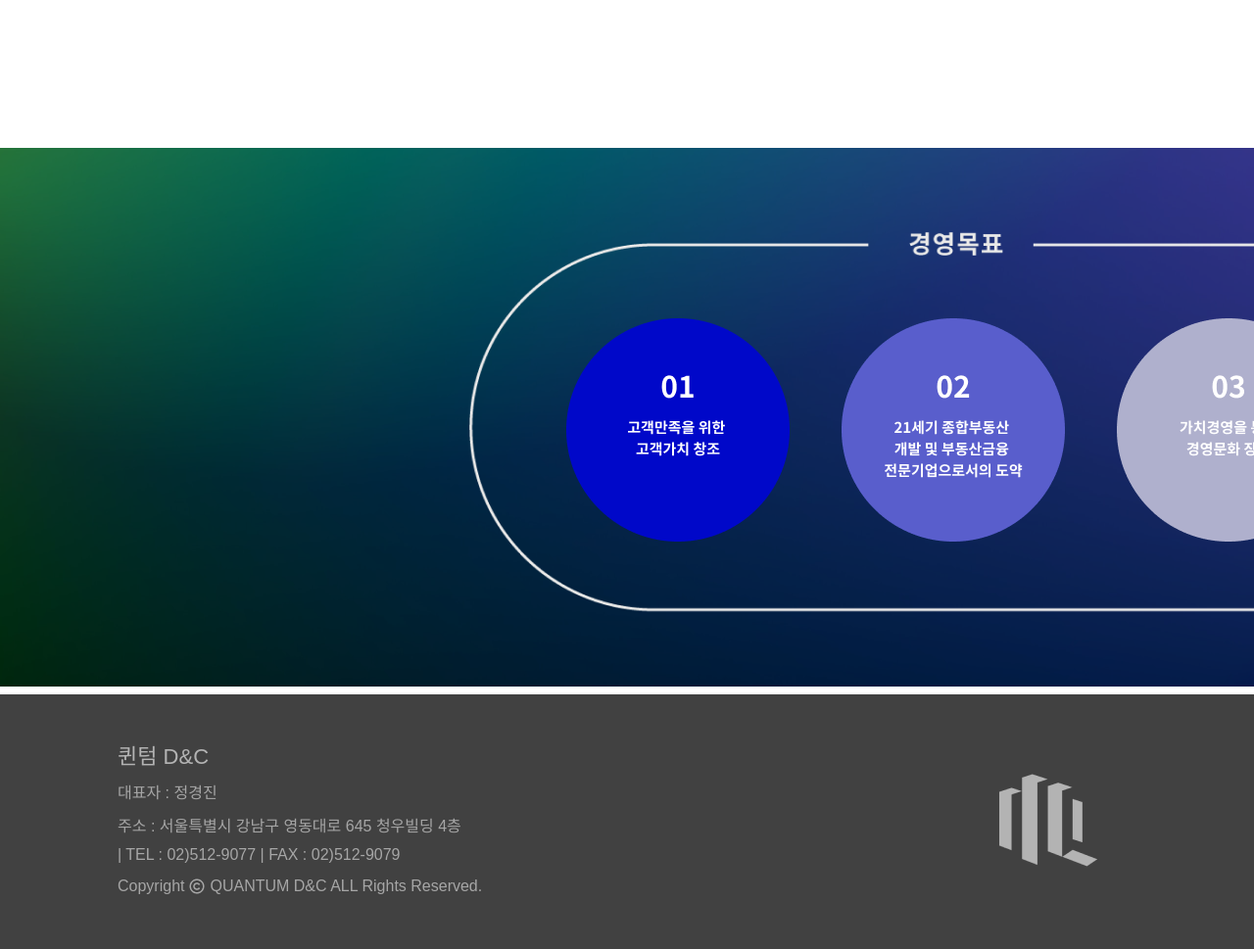
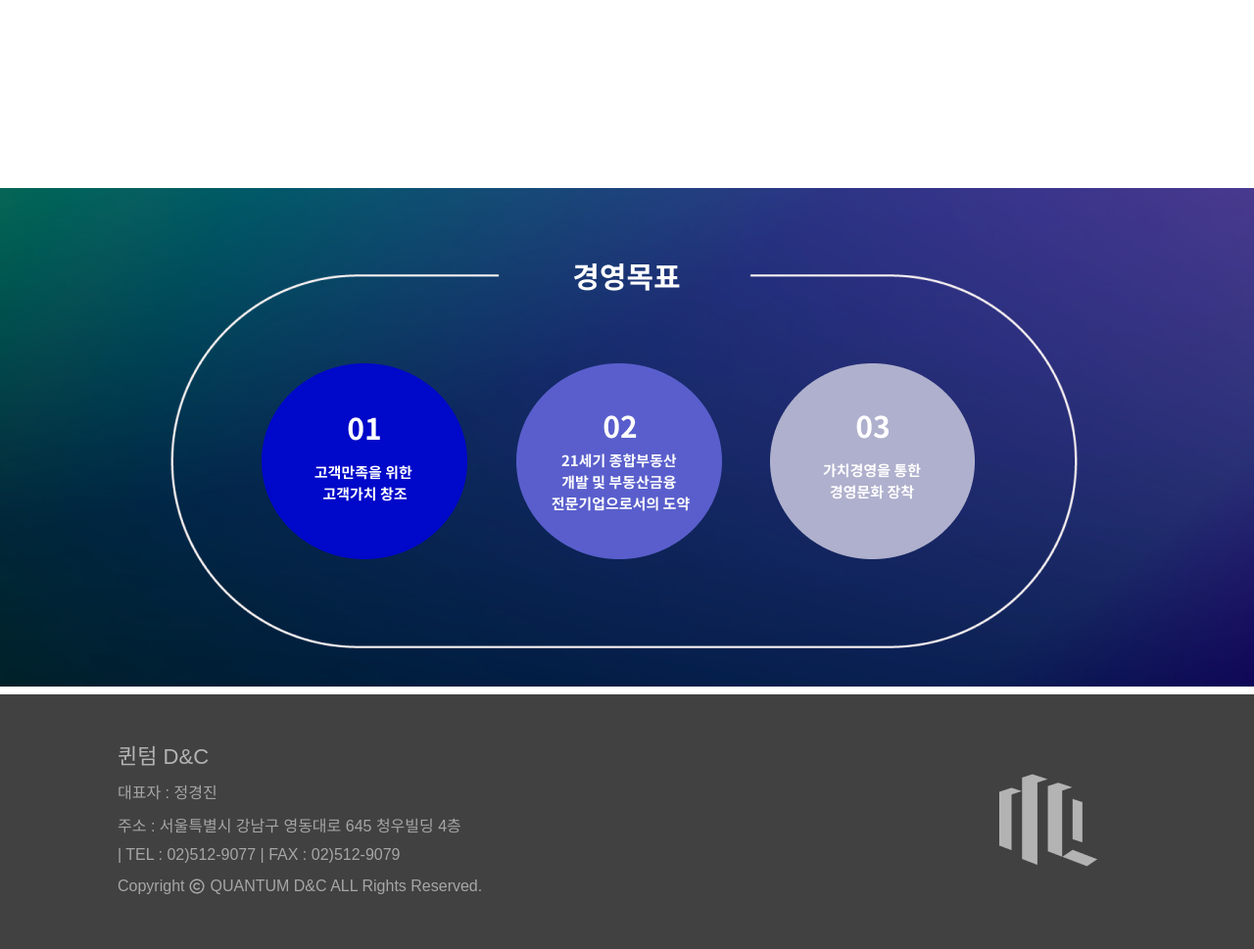
Before and after one commit to chaeee96/quantum, a plain HTML site: page company-management.html in a window 1280 px wide. Shown: the part 1501-2470 px from the top of the page at 98% size. Drawn offline with nearby package versions, Linux system fonts and the light colour scheme; a web font is replaced by a local one.

Commit message:
추가작업 2

```diff
--- a/css/main.css
+++ b/css/main.css
@@ -546,11 +546,11 @@ div.company-greeting-txt span:nth-last-child(2) {
 }
 
 .company-management-img2 {
-  width: 2000px;
+
   height: 100%;
   overflow: hidden;
   height: 700px;
-  background-image: url("/img/company/Group307.png");
+  background-image: url("/img/company/mana.png");
 
   background-repeat: no-repeat;
   background-position: center;
```
Also changed, not shown: img/company/Group307.png (deleted), img/company/mana.png (added).
